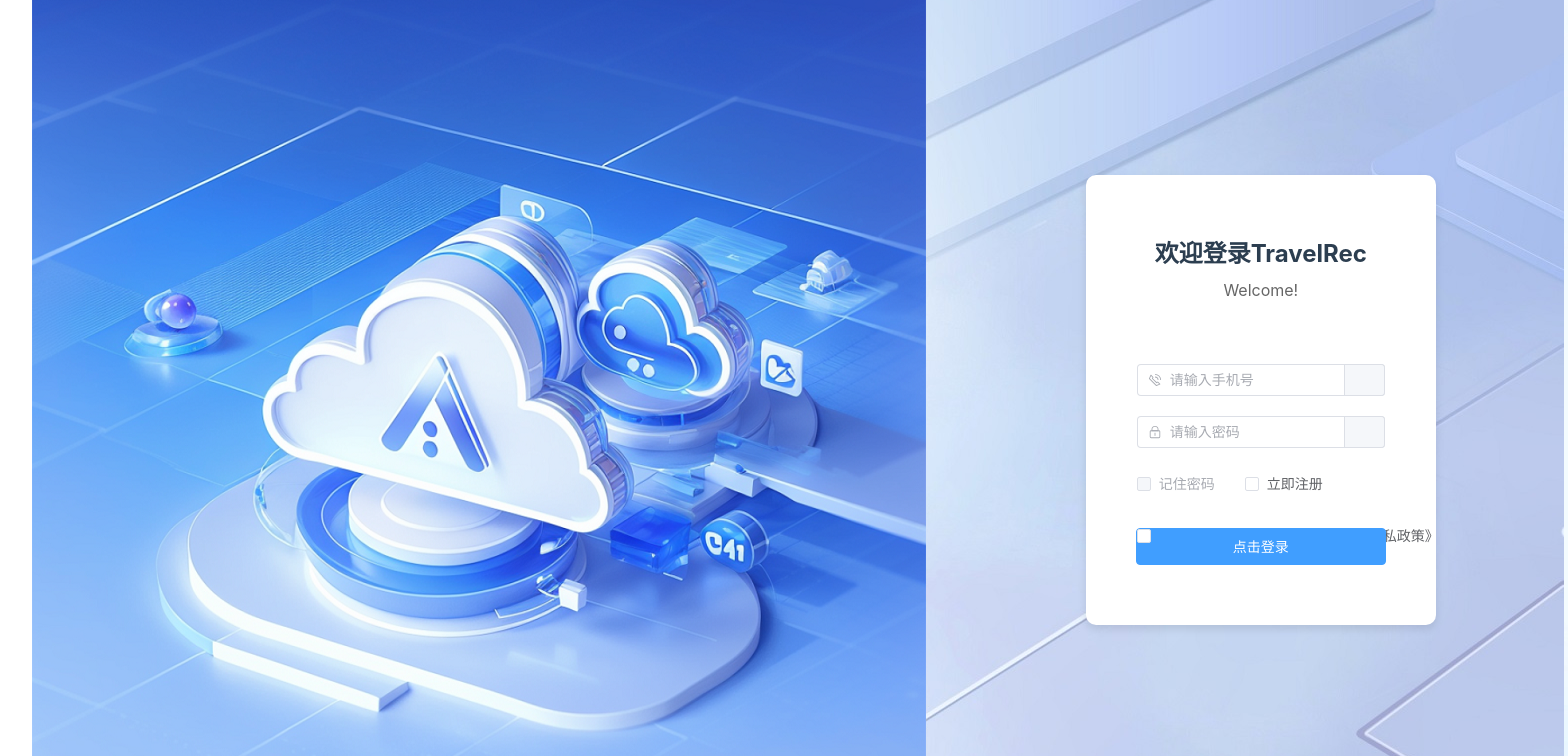
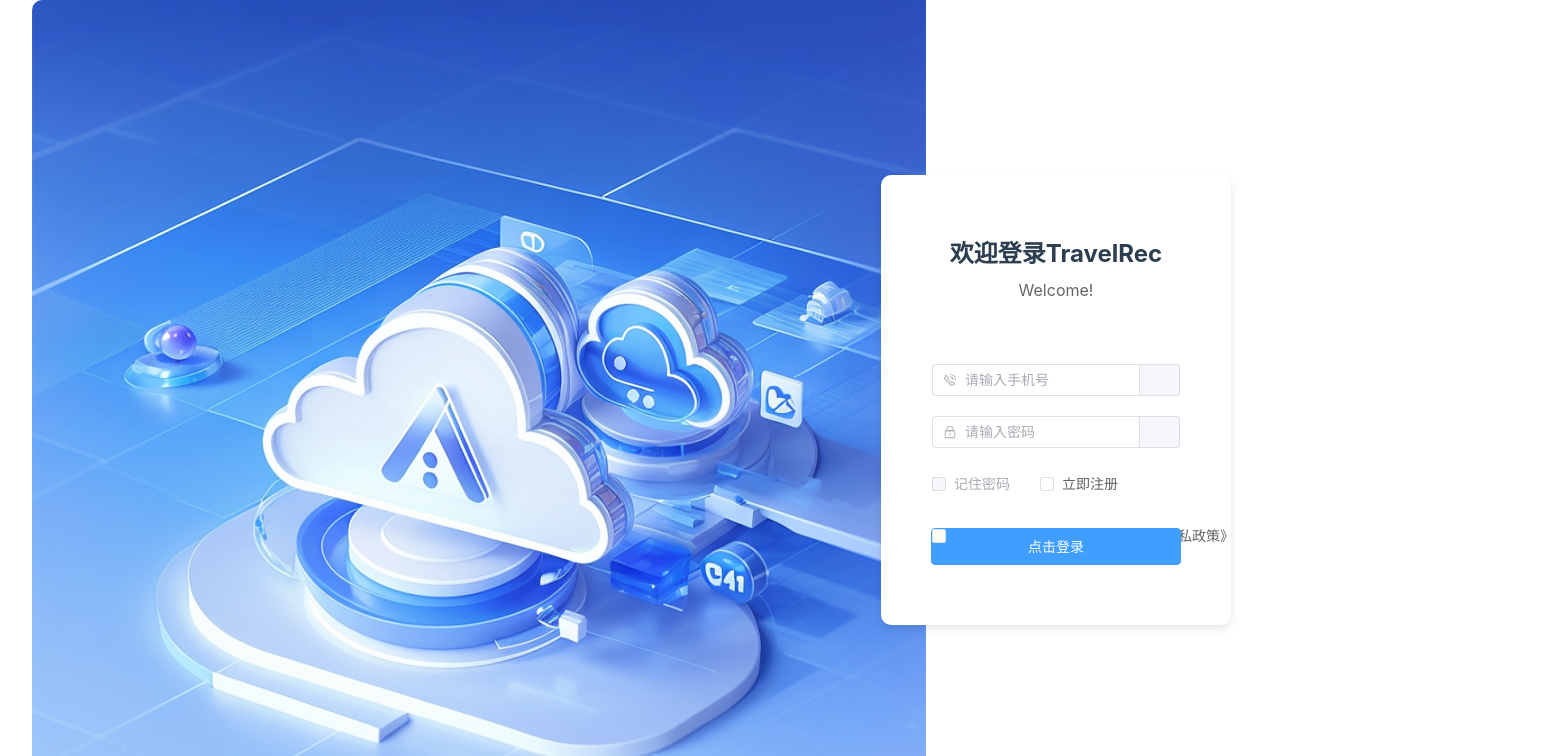
Before and after one commit to sermonfire/TestProject, a Vue app: page /login in a window 1280 px wide. Shown: the top 756 px of the page, 1568 px wide, since content can reach past the window. Built offline with nearby package versions, Linux system fonts and the light colour scheme; no server answers; what tdesign-vue-next would draw is missing.

Commit message:
背景优化1

```diff
--- a/src/views/login/login.vue
+++ b/src/views/login/login.vue
@@ -1,8 +1,11 @@
 <template>
 	<div class="index">
 		<div class="layout">
-			<div class="bg">
-				<div class="lbg"></div>
+			<div class="lbg">
+				<img src="@/static/背景（左）.png" alt="">
+			</div>
+			<div class="rbg">
+				<img src="@/static/背景（底）.jpg" alt="">
 			</div>
 			<div class="login">
 				<div class="title_container">
@@ -20,41 +23,26 @@
 				</div>
 
 				<div class="input-container">
-					<el-input
-						v-model="phone"
-						placeholder="请输入手机号"
-						maxlength="11"
-						:prefix-icon="Phone"
-						@input="loginChange"
-					>
+					<el-input v-model="phone" placeholder="请输入手机号" maxlength="11" :prefix-icon="Phone"
+						@input="loginChange">
 						<template #append>
-							<el-tooltip
-								v-if="phone.length > 0"
-								content="请输入中国大陆手机号"
-								placement="top"
-							>
-								<el-icon><InfoFilled /></el-icon>
+							<el-tooltip v-if="phone.length > 0" content="请输入中国大陆手机号" placement="top">
+								<el-icon>
+									<InfoFilled />
+								</el-icon>
 							</el-tooltip>
 						</template>
 					</el-input>
 				</div>
 
 				<div class="input-container">
-					<el-input
-						v-model="password"
-						type="password"
-						placeholder="请输入密码"
-						maxlength="16"
-						:prefix-icon="Lock"
-						@input="loginChange"
-					>
+					<el-input v-model="password" type="password" placeholder="请输入密码" maxlength="16" :prefix-icon="Lock"
+						@input="loginChange">
 						<template #append>
-							<el-tooltip
-								v-if="password.length > 0"
-								content="密码必须为8-16位，且包含数字和字母"
-								placement="top"
-							>
-								<el-icon><InfoFilled /></el-icon>
+							<el-tooltip v-if="password.length > 0" content="密码必须为8-16位，且包含数字和字母" placement="top">
+								<el-icon>
+									<InfoFilled />
+								</el-icon>
 							</el-tooltip>
 						</template>
 					</el-input>
@@ -62,10 +50,7 @@
 
 				<div class="checkbox_1">
 					<el-checkbox-group v-model="checkbox_1" @change="handleCheckboxChange">
-						<el-checkbox
-							:label="1"
-							:disabled="!password || !PASSWORD_REGEX.test(password)"
-						>
+						<el-checkbox :label="1" :disabled="!password || !PASSWORD_REGEX.test(password)">
 							记住密码
 						</el-checkbox>
 						<el-checkbox :label="2">立即注册</el-checkbox>
@@ -80,23 +65,14 @@
 					</el-checkbox-group>
 				</div>
 
-				<el-button
-					type="primary"
-					class="login-button"
-					:loading="isLoading"
-					@click="clientLogin"
-				>
+				<el-button type="primary" class="login-button" :loading="isLoading" @click="clientLogin">
 					{{ isLoading ? '登录中...' : '点击登录' }}
 				</el-button>
 			</div>
 		</div>
 	</div>
 
-	<el-dialog
-		v-model="showDialog"
-		title="通知"
-		width="30%"
-	>
+	<el-dialog v-model="showDialog" title="通知" width="30%">
 		<span>请勾选协议!</span>
 		<template #footer>
 			<span class="dialog-footer">
@@ -454,6 +430,22 @@
 </script>
 
 <style lang="scss" scoped>
+.index {
+	width: 100vw;
+	height: 100vh;
+	display: flex;
+	justify-content: center;
+	align-items: center;
+}
+
+.layout {
+	position: relative;
+	width: 100%;
+	height: 100%;
+	border-radius: 10px;
+	overflow: hidden;
+}
+
 .login-error {
 	text-align: center;
 	height: 16px;
@@ -514,40 +506,6 @@
 	height: 37px;
 }
 
-.index {
-	width: 100%;
-	height: 100vh;
-	display: flex;
-	justify-content: center;
-	align-items: center;
-}
-
-.layout {
-	position: relative;
-	width: 1536px;
-	height: 862px;
-	border-radius: 10px;
-	overflow: hidden;
-}
-
-.bg {
-	position: absolute;
-	top: 0;
-	left: 0;
-	width: 100%;
-	height: 100%;
-	background-image: url(@/static/背景（底）.jpg);
-}
-
-.lbg {
-	position: absolute;
-	left: 0;
-	top: 0;
-	width: 894px;
-	height: 862px;
-	background-image: url(@/static/背景（左）.png);
-}
-
 .input-container {
 	display: flex;
 	align-items: center;
```
